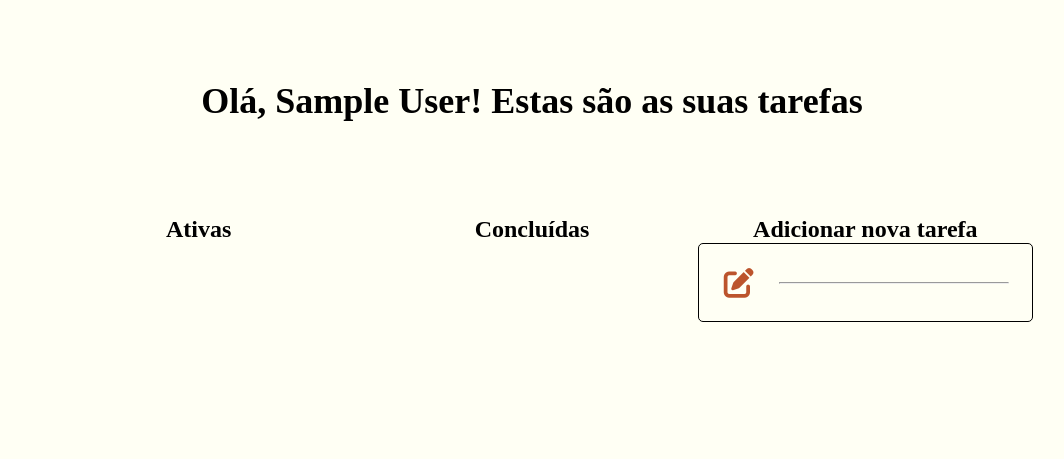
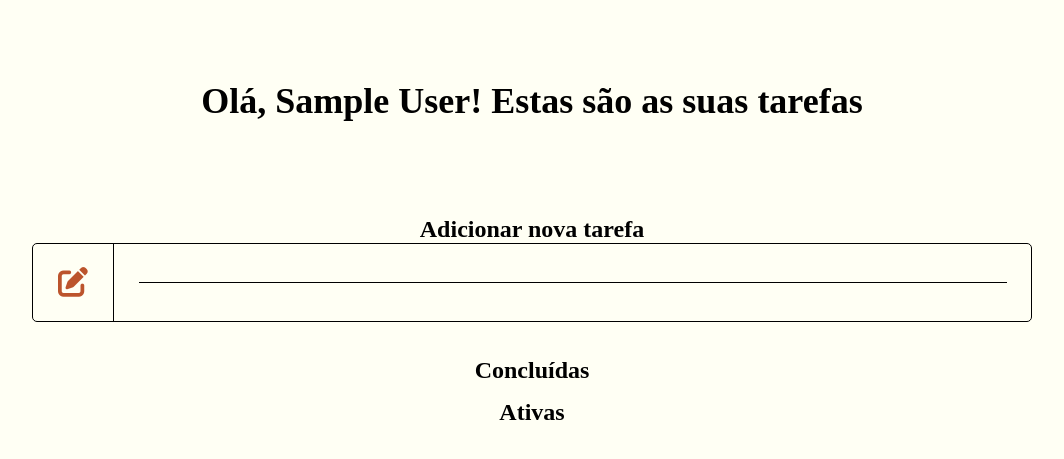
Before and after one commit to PedroAug91/Flask-ToDoAPP, a Flask app: page / in a window 1280 px wide. Shown: the part 70-529 px from the top of the page, without its empty margins (108-1172 px from the left). Run offline with Flask 3, Linux system fonts and the light colour scheme; the visitor is signed in with stand-in values (Sample User, id 1); data that the repository does not hold is empty; some libraries are stand-ins or nearby versions; some web fonts are replaced.

Commit message:
Responsividade homepage
Alterando regras CSS para que os elementos da página principal sejam responsivos.

```diff
--- a/static/css/style.css
+++ b/static/css/style.css
@@ -43,12 +43,9 @@ button:hover, input:hover {
 .section-title {
     font-size: 3.6rem;
     margin-inline: auto;
+    width: 80%;
     margin-bottom: 9.4rem;
-}
-
-.container {
-    display: flex;
-    justify-content: center;
+    text-align: center;
 }
 
 main {
@@ -200,31 +197,30 @@ input {
 
 /* Estilo da página principal */
 
+
 .homepage-section {
     display: flex;
-    justify-content: space-between;
+    flex-wrap: wrap-reverse;
     margin-inline: 14rem;
+    gap: 1.5rem;
 }
 
-.card-container {
-    width: 50rem;
-    display: flex;
-    flex-direction: column;
-    align-items: center;
+.homepage-section > * {
+    flex: 1 1 50rem;
 }
 
 .container-title {
     font-size: 2.4rem;
+    text-align: center;
 }
 
+
 .card {
-    align-items: center;
+    display: flex;
     border: solid black 1px;
     border-radius: 5px;
-    display: flex;
-    width: 100%;
     min-height: 7.7rem;
-    margin-bottom: 1rem;
+    margin-bottom: 20px;
 }
 
 .card i {
@@ -236,19 +232,48 @@ input {
     background-color: transparent;
 }
 
+.invisible > i {
+    background-color: transparent;
+    color: transparent;
+}
+
+.invisible:hover {
+    cursor: auto;
+}
+
+.card-description,
+.card a {
+    padding-block: 2.3rem;
+}
+
 
 .card-description {
     font-size: 2rem;
-    padding-block: 2.5rem;
-    width: 37.9rem;
-    overflow-wrap: break-word;
+    flex: 1 1;
 }
 
 .inactive-description {
     text-decoration: line-through;
-    width: calc(100% - 146px) !important;
 }
 
 hr {
-    width: calc(100% - 105px);
+    border: 0;
+    background-color: black;
+    width: 1px;
 }
+
+.horizontal {
+    width: calc(100% - 130px);
+    height: 1px;
+    margin: auto;
+}
+
+a > .card > i {
+    padding-block: 2.3rem;
+}
+
+@media  screen and (max-width: 1040px) {
+     .homepage-section, nav {
+        margin-inline: 1rem;
+     }
+}
--- a/templates/home.html
+++ b/templates/home.html
@@ -1,8 +1,6 @@
 {% extends "base.html" %}
 {% block content %}
-    <div class="container">
-        <h1 class="section-title home-title">Olá, {{ session["nome"]}}! Estas são as suas tarefas</h1>
-    </div>
+    <h1 class="section-title home-title">Olá, {{ session["nome"]}}! Estas são as suas tarefas</h1>
     <section class="homepage-section">
         <div class="card-container">
             <h1 class="container-title">Ativas</h1>
@@ -15,6 +13,9 @@
                         <p class="card-description">
                             {{ task["descricao"] }}
                         </p>
+                        <form>
+                            <button disabled="disabled" class="invisible"><i class="fa-solid fa-square-check fa-2x"></i></button>
+                        </form>
                     </div>
                 {% endfor %}
             {% endif%}
@@ -39,10 +40,13 @@
         </div>
         <div class="card-container">
             <h1 class="container-title">Adicionar nova tarefa</h1>
+        <a href="{{ url_for('create') }}">
             <div class="card">
-                <a href="{{ url_for('create') }}"><i class="fa-solid fa-pen-to-square fa-3x"></i></a>
+                <i class="fa-solid fa-pen-to-square fa-3x"></i>
                 <hr>
+                <hr class="horizontal">
             </div>
+        </a>
         </div>
     </section>
 {% endblock content %}
```
